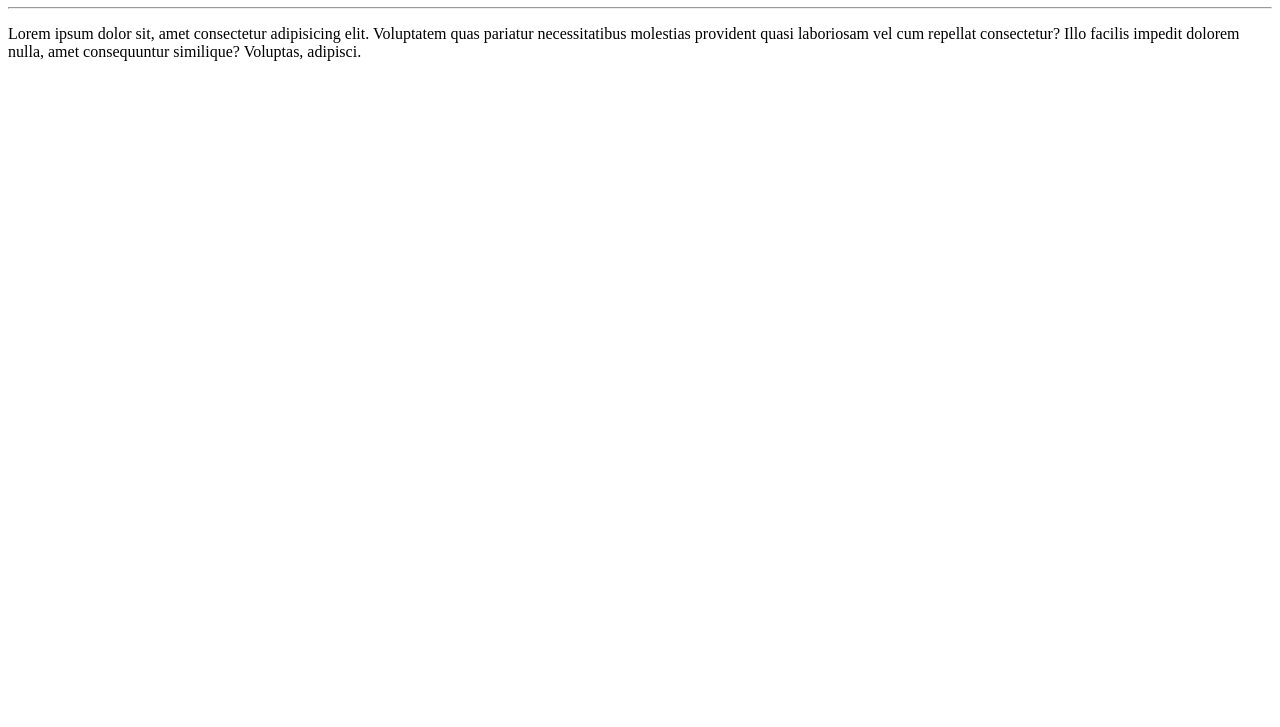
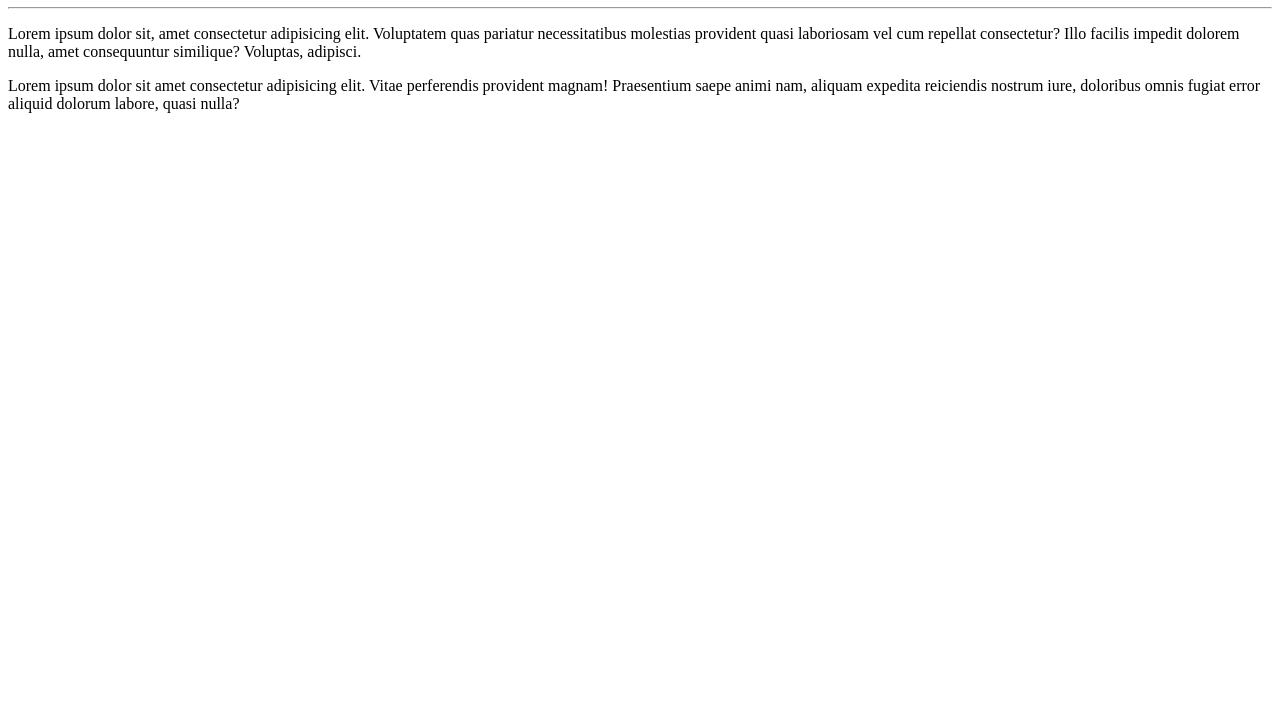
Before and after one commit to thiagosales007/OlaMundo, a plain HTML site: page site-exemplo/index.html in a window 1280 px wide. Shown: the part 73-800 px from the top of the page. Drawn offline with Linux system fonts and the light colour scheme.

Commit message:
adicionei um parágrafo

```diff
--- a/site-exemplo/index.html
+++ b/site-exemplo/index.html
@@ -10,5 +10,6 @@
     <h1>Olá, Mundo!</h1>
     <hr>
     <p>Lorem ipsum dolor sit, amet consectetur adipisicing elit. Voluptatem quas pariatur necessitatibus molestias provident quasi laboriosam vel cum repellat consectetur? Illo facilis impedit dolorem nulla, amet consequuntur similique? Voluptas, adipisci.</p>
+    <p>Lorem ipsum dolor sit amet consectetur adipisicing elit. Vitae perferendis provident magnam! Praesentium saepe animi nam, aliquam expedita reiciendis nostrum iure, doloribus omnis fugiat error aliquid dolorum labore, quasi nulla?</p>
 </body>
 </html>
```
